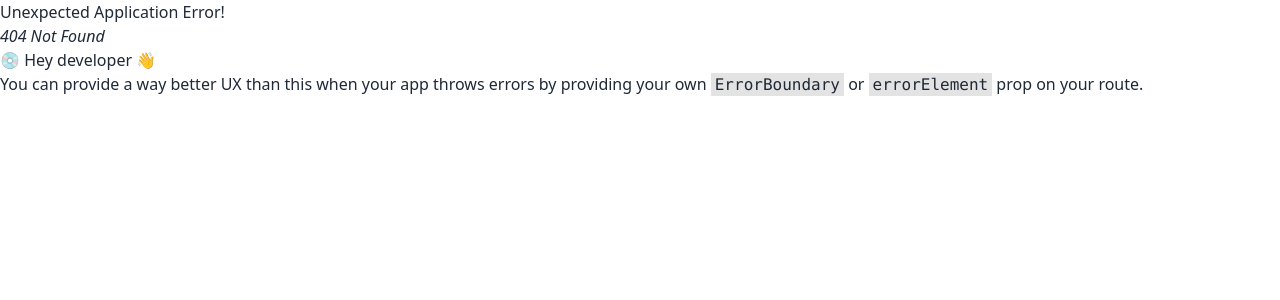
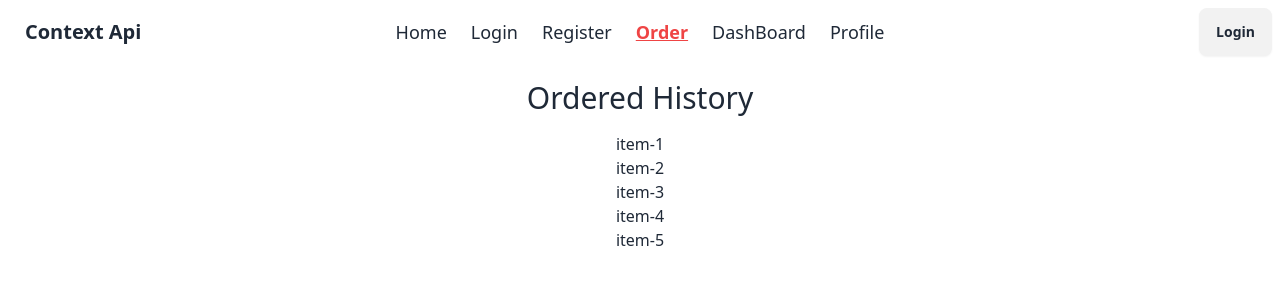
Before and after one commit to SharminAkterr/react-context-api51th, a React (Vite) app: page /order in a window 1280 px wide. Before the commit this address had no page. Shown: the top 300 px of the page. Built offline with nearby package versions, Linux system fonts and the light colour scheme; no server answers.

Commit message:
on auth state changes added

```diff
--- a/src/assets/__context_api.js
+++ b/src/assets/__context_api.js
@@ -4,5 +4,8 @@
 * 3. set value
 * 4. useContext
 *
+
+private route/ protected route / auth guard:
+ 1.
 *
 *****/
--- a/src/components/Header/Header.jsx
+++ b/src/components/Header/Header.jsx
@@ -1,6 +1,21 @@
-import { NavLink } from "react-router-dom";
+import { useContext } from "react";
+import { Link, NavLink } from "react-router-dom";
+import { AuthContext } from "../../provider/AuthProvider";
 
 const Header = () => {
+
+    const { user, logOut } = useContext(AuthContext);
+
+    const handleLogOut = () => {
+        logOut()
+            .then(() => {
+                console.log("Log out Successfully");
+                alert("Log out Successfully");
+            })
+            .catch(error => {
+                console.log(error)
+            })
+    }
 
     const link = <>
         <NavLink to="/" className={({ isActive, isPending }) =>
@@ -15,7 +30,20 @@ const Header = () => {
             isPending ? "pending" : isActive ? "active text-red-500 font-semibold underline" : ""}>
             Register
         </NavLink>
+        <NavLink to="/order" className={({ isActive, isPending }) =>
+            isPending ? "pending" : isActive ? "active text-red-500 font-semibold underline" : ""}>
+            Order
+        </NavLink>
+        <NavLink to="/dashboard" className={({ isActive, isPending }) =>
+            isPending ? "pending" : isActive ? "active text-red-500 font-semibold underline" : ""}>
+            DashBoard
+        </NavLink>
+        <NavLink to="/profile" className={({ isActive, isPending }) =>
+            isPending ? "pending" : isActive ? "active text-red-500 font-semibold underline" : ""}>
+            Profile
+        </NavLink>
     </>
+
 
     return (
         <div>
@@ -37,7 +65,16 @@ const Header = () => {
                     </ul>
                 </div>
                 <div className="navbar-end">
-                    <a className="btn">Button</a>
+                    <div>
+                        {
+                            user ? <>
+                                <span className="mr-4">{user.email}</span>
+                                <a onClick={handleLogOut} className="btn">Sign Out</a>
+                            </> :
+                                <Link to="/login"><button className="btn">Login</button></Link>
+                        }
+                    </div>
+
                 </div>
             </div>
         </div>
--- a/src/firebase/firebase.config.js
+++ b/src/firebase/firebase.config.js
@@ -1,10 +1,7 @@
-// Import the functions you need from the SDKs you need
+
 import { initializeApp } from "firebase/app";
 import { getAuth } from "firebase/auth";
-// TODO: Add SDKs for Firebase products that you want to use
-// https://firebase.google.com/docs/web/setup#available-libraries
 
-// Your web app's Firebase configuration
 const firebaseConfig = {
     apiKey: "AIzaSyBMSSLyMYw7nKByS5yev_37Q35DLJqE8q8",
     authDomain: "react-context-api51th.firebaseapp.com",
--- /dev/null
+++ b/src/pages/DashBoard/DashBoard.jsx
@@ -0,0 +1,10 @@
+
+const DashBoard = () => {
+    return (
+        <div>
+            <h1 className="text-3xl text-center">This is DashBoard</h1>
+        </div>
+    );
+};
+
+export default DashBoard;
--- a/src/pages/Login/Login.jsx
+++ b/src/pages/Login/Login.jsx
@@ -1,12 +1,25 @@
+import { useContext } from "react";
 import { Link } from "react-router-dom";
+import { AuthContext } from "../../provider/AuthProvider";
 
 const Login = () => {
+
+    const { login } = useContext(AuthContext);
 
     const handleLogin = e => {
         e.preventDefault();
         const email = e.target.email.value;
         const password = e.target.password.value;
         console.log(email, password);
+
+        // login
+        login(email, password)
+            .then(result => {
+                console.log(result.user)
+            })
+            .catch(error => {
+                console.log(error)
+            })
     }
 
     return (
--- /dev/null
+++ b/src/pages/Order/Order.jsx
@@ -0,0 +1,17 @@
+
+const Order = () => {
+    return (
+        <div>
+            <h1 className="text-3xl text-center mt-4">Ordered History</h1>
+            <ul className="text-center mt-4">
+                <li>item-1</li>
+                <li>item-2</li>
+                <li>item-3</li>
+                <li>item-4</li>
+                <li>item-5</li>
+            </ul>
+        </div>
+    );
+};
+
+export default Order;
--- /dev/null
+++ b/src/pages/Profile/Profile.jsx
@@ -0,0 +1,10 @@
+
+const Profile = () => {
+    return (
+        <div>
+            <h1 className="text-3xl text-center">This is users profile</h1>
+        </div>
+    );
+};
+
+export default Profile;
--- a/src/pages/Register/Register.jsx
+++ b/src/pages/Register/Register.jsx
@@ -1,6 +1,11 @@
+import { useContext } from "react";
 import { Link } from "react-router-dom";
+import { AuthContext } from "../../provider/AuthProvider";
 
 const Register = () => {
+
+    const { signUp } = useContext(AuthContext);
+    // console.log(signUp)
 
     const handleRegister = e => {
         e.preventDefault();
@@ -8,6 +13,17 @@ const Register = () => {
         const email = e.target.email.value;
         const password = e.target.password.value;
         console.log(name, email, password);
+
+
+        // called from AuthProvider file AuthContext Api and useContext uses then added this function
+        signUp(email, password)
+            .then(result => {
+                console.log(result.user)
+            })
+            .catch(error => {
+                console.log(error)
+            })
+
     }
 
     return (
@@ -41,9 +57,6 @@ const Register = () => {
                                     </label>
                                     <input type="password"
                                         name="password" placeholder="password" className="input input-bordered" required />
-                                    <label className="label">
-                                        <a href="#" className="label-text-alt link link-hover">Forgot password?</a>
-                                    </label>
                                 </div>
                                 <div className="form-control mt-6">
                                     <button className="btn btn-primary">Register</button>
--- a/src/provider/AuthProvider.jsx
+++ b/src/provider/AuthProvider.jsx
@@ -1,19 +1,50 @@
+import { createUserWithEmailAndPassword, onAuthStateChanged, signInWithEmailAndPassword, signOut } from 'firebase/auth';
 import PropTypes from 'prop-types';
-import { createContext } from "react";
-
+import { createContext, useEffect, useState } from "react";
+import auth from '../firebase/firebase.config';
 
 export const AuthContext = createContext(null);
 
 const AuthProvider = ({ children }) => {
 
-    const authValue = {
-        name: "mimi",
-        module: 51
+    const [user, setUser] = useState(null);
+
+
+    const signUp = (email, password) => {
+        return createUserWithEmailAndPassword(auth, email, password)
     }
 
 
+    const login = (email, password) => {
+        return signInWithEmailAndPassword(auth, email, password)
+    }
+
+    useEffect(() => {
+        const unSubscribe = onAuthStateChanged(auth, currentUser => {
+            console.log("On state change Auth current value of the current users", currentUser);
+            setUser(currentUser);
+        });
+
+        // jate always spy na kore. connection ba onno page e gele jate disconnect hoy.
+
+        return () => {
+            unSubscribe();
+        }
+    }, [])
+
+    const logOut = () => {
+        return signOut(auth);
+    }
+
+    const authIfo = {
+        user,
+        signUp,
+        login,
+        logOut
+    };
+
     return (
-        <AuthContext.Provider value={authValue}>
+        <AuthContext.Provider value={authIfo}>
             {children}
         </AuthContext.Provider>
     );
```
Also changed, not shown: src/Route/Route.jsx (+15 -0 lines), src/Route/PrivateRoute.jsx (added).
